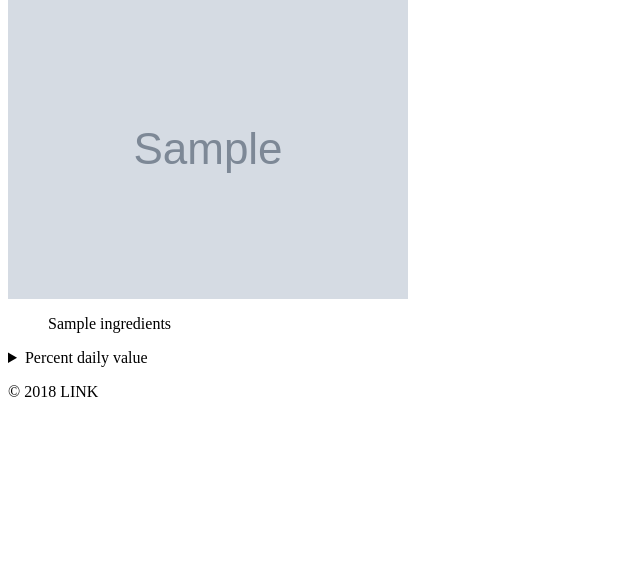
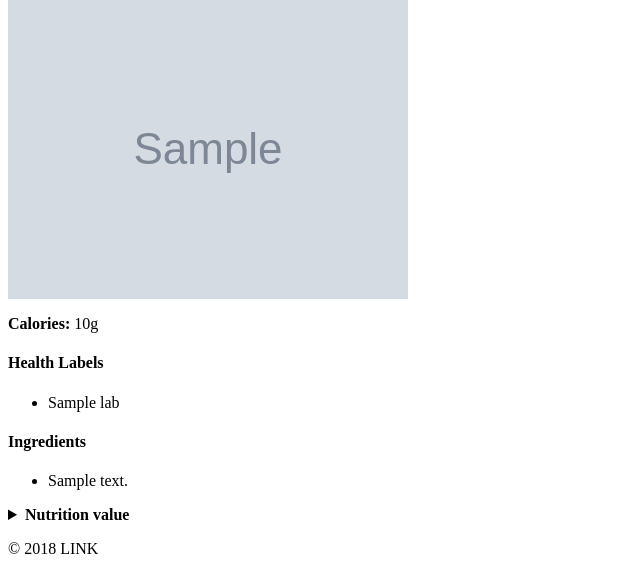
Before and after one commit to nguyli03/LINK, a Flask app: template templates/recipes.html in a window 1280 px wide. Shown: the part 229-803 px from the top of the page, without its empty margins (0-640 px from the left). Before the commit the page ends 626 px from the top, so only its background shows below. Run offline with Flask 2, Linux system fonts and the light colour scheme; the template is opened without the code that fills it: most values are stand-ins (such as "Sample title", 1, 10 or a date in 2020); grey boxes marked "Sample" are stand-in pictures.

Commit message:
Updated page

```diff
--- a/templates/recipes.html
+++ b/templates/recipes.html
@@ -22,17 +22,32 @@
       <h3>{{ recipe.recipe.label }}</h3>
 
       <img src="{{ recipe.recipe.image }}" alt="food">
-      <ul>{{ recipe.recipe.ingredients }}</ul>
+
+      <p><b>Calories:</b> {{ (recipe.recipe.calories)|round|int }}g</p>
+
+      <h4>Health Labels</h4>
+      <ul>
+        {% for lab in recipe.recipe.healthLabels %}
+        <li>{{ lab }}</li>
+        {% endfor %}
+      </ul>
+
+      <h4>Ingredients</h4>
+      <ul>
+        {% for ingred in recipe.recipe.ingredients %}
+          <li>{{ ingred.text }}</li>
+        {% endfor %}
+      </ul>
 
       <details>
-        <summary>Percent daily value</summary>
-        <ul>
-        {% for daily in recipe.recipe.totalDaily %}
-          <li>{{ daily.label }}: {{ daily.quantity }}%</li>
+        <summary><b>Nutrition value</b></summary>
+      <ul>
+        {% for nutrition in recipe.recipe.digest %}
+          <li>{{ nutrition.label }}: {{ (nutrition.total)|round|int }}g</li>
         {% endfor %}
-        </ul>
-      </details>
+      </ul>
     {% endfor %}
+  </details>
 
   </main>
   <footer class="clearfix">
```
